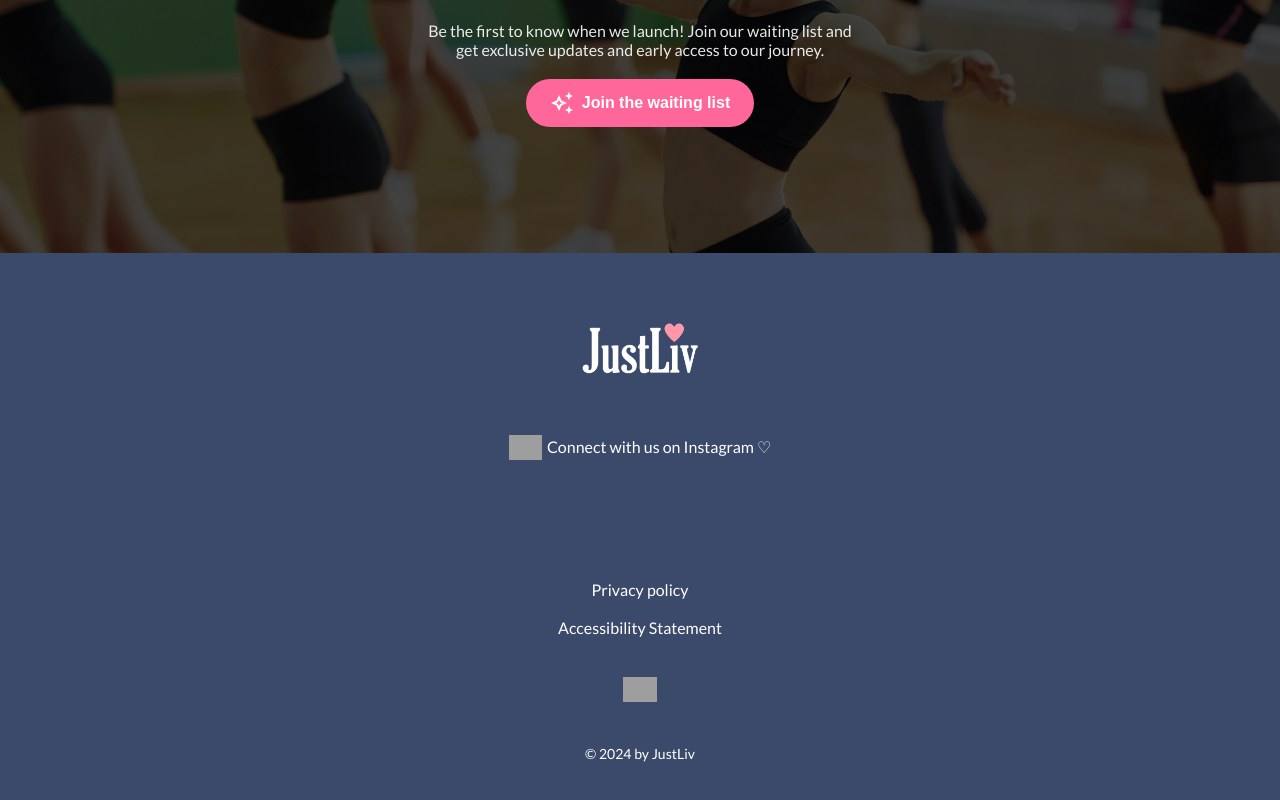
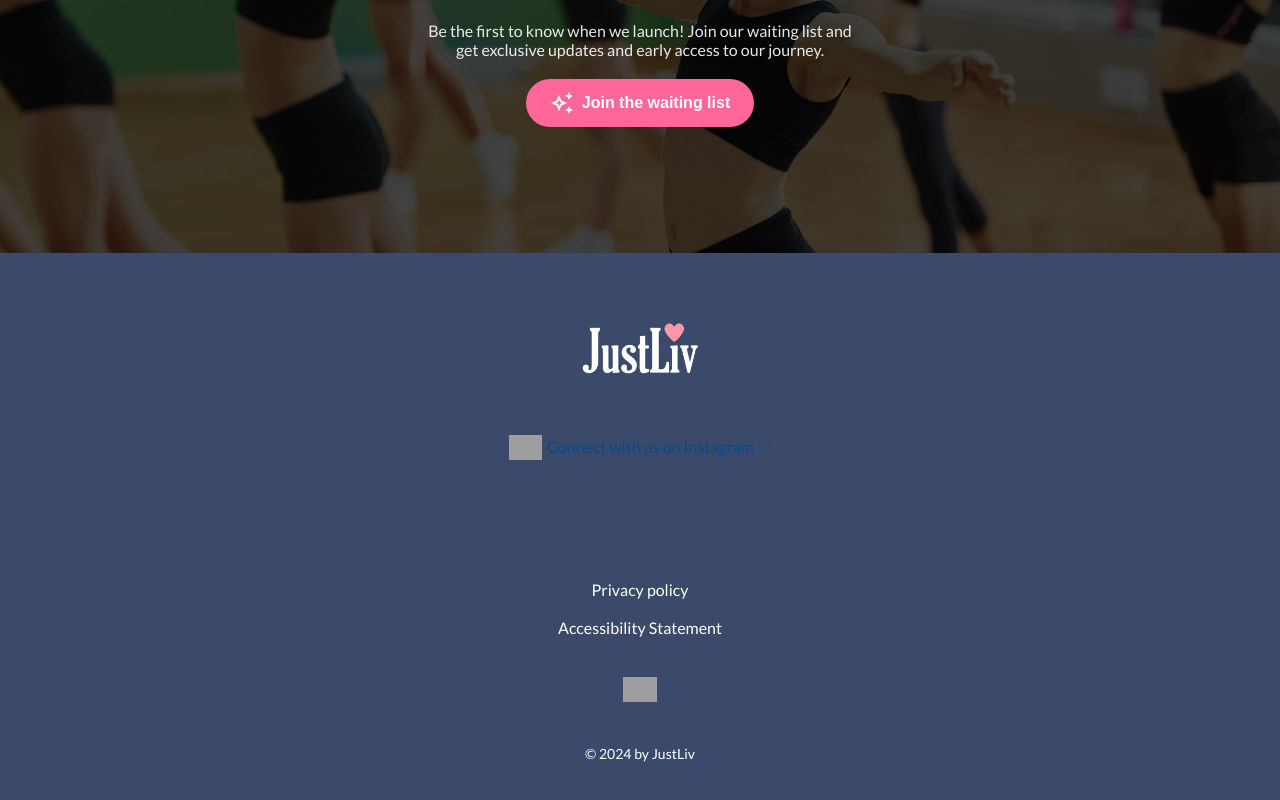
Before and after one commit to Gunjan7009/Justliv_Fusion_Task, a React (Vite) app: page / in a window 1280 px wide. Shown: the part 3665-4465 px from the top of the page. Built offline with nearby package versions, Linux system fonts and the light colour scheme; grey boxes are pictures that could not be loaded; a web font is replaced by a local one.

Commit message:
Update Footer.module.css

```diff
--- a/src/Components/Footer.module.css
+++ b/src/Components/Footer.module.css
@@ -26,6 +26,7 @@
 }
 
 .social {
+  color: rgb(0, 75, 145);
   display: flex;
   align-items: center;
   justify-content: center;
@@ -42,6 +43,7 @@
 }
 
 .links a {
+  color: rgb(0, 75, 145);
   color: white;
   text-decoration: none;
   margin: 0 10px;
@@ -51,6 +53,7 @@
   margin-top: 10px;
 }
 .linkedin{
+  color: rgb(0, 75, 145);
   margin-top: 30px ;
   margin-bottom: 30px;
   height: 25px;
```
